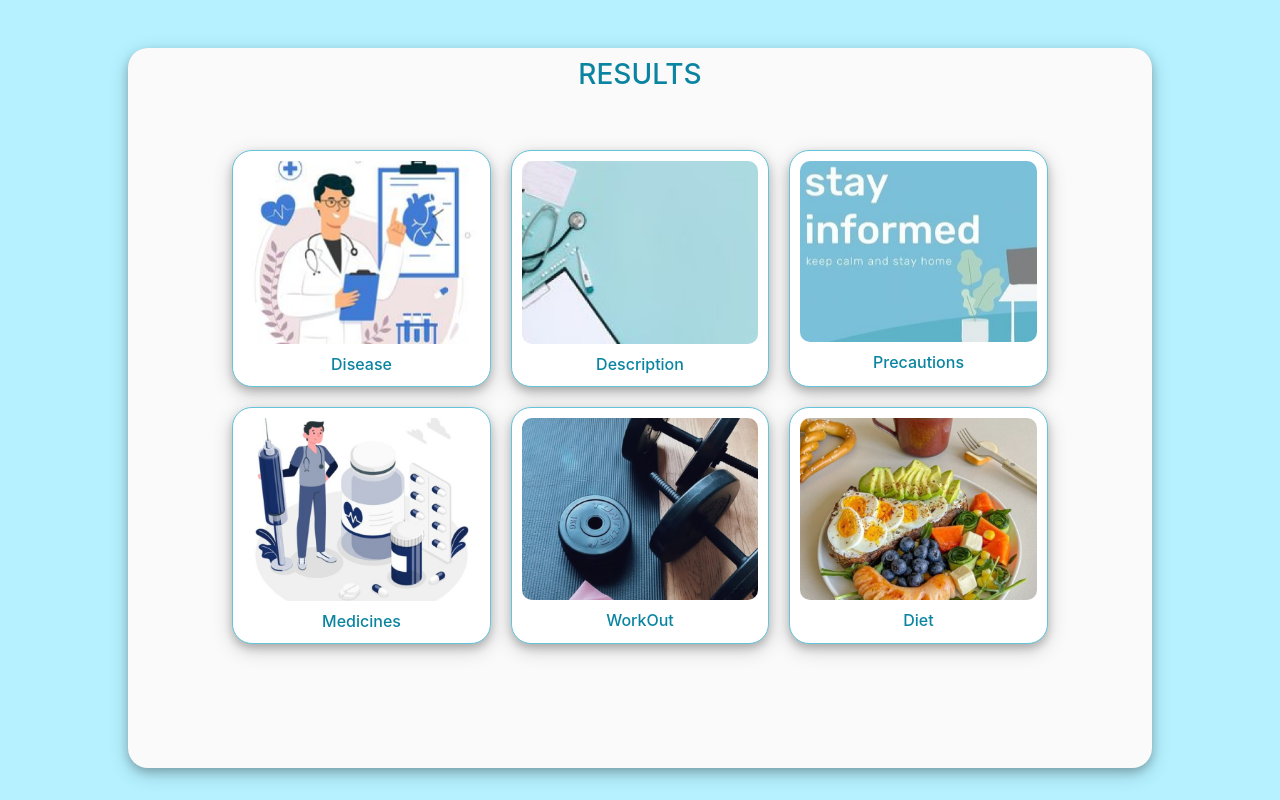
After one commit to ApoorvaKhajbage/medicine_recommendation_system, a Flask app: template templates/medicine.html in a window 1280 px wide. The commit adds this page. Run offline with Flask 3, Linux system fonts and the light colour scheme; the template is opened without the code that fills it, so the values that code supplies are empty; some libraries are stand-ins or nearby versions.

Commit message:
dashboard and results page completed

```diff
--- a/templates/index.html
+++ b/templates/index.html
@@ -26,6 +26,8 @@
             border-radius: 10%;
         }
     </style>
+
+    <!-- navbar -->
     <nav class="navbar navbar-expand-lg navbar-dark" style="background-color: rgba(255, 255, 255, 0.26);">
         <a class="navbar-brand"
             style="font-size: 2rem;font-family: 'Times New Roman', Times, serif; color:rgb(47, 47, 47)" href="#">Health
@@ -70,11 +72,14 @@
         </div>
     </div>
 
+    <!-- javascript -->
     <script>
         function redirectToDashboard() {
             window.location.href = 'dashboard.html';
         }
     </script>
+
+
     <script src="https://code.jquery.com/jquery-3.5.1.slim.min.js"></script>
     <script src="https://cdn.jsdelivr.net/npm/bootstrap@4.5.2/dist/js/bootstrap.bundle.min.js"></script>
 </body>
--- /dev/null
+++ b/templates/medicine.html
@@ -0,0 +1,74 @@
+<!DOCTYPE html>
+<html lang="en">
+<head>
+    <meta charset="UTF-8">
+    <meta name="viewport" content="width=device-width, initial-scale=1.0">
+    <title>Grid Layout Example with Bootstrap</title>
+    <link href="https://stackpath.bootstrapcdn.com/bootstrap/4.5.2/css/bootstrap.min.css" rel="stylesheet">
+</head>
+<body style="background-color: #b5f1ff;">
+
+    <style>
+        .box {
+            border: 1px solid #64c4d9;
+            padding: 10px;
+            padding-left: -15px;
+            padding-right: -15px;
+            /* width:400px; */
+            /* height: fit-content; */
+            text-align: center;
+            background-color: white;
+            margin: 10px;
+            border-radius: 20px;
+            box-shadow: 0 4px 8px 0 rgba(0, 0, 0, 0.2), 0 6px 20px 0 rgba(0, 0, 0, 0.19);
+        }
+        img{
+            width: 250px;
+            height: auto;
+            border-radius: 10px;
+        }
+        .cont{
+            margin: auto;
+            padding: 10px;
+            width: 80%;
+            height: 90vh;
+            background-color: rgb(250, 250, 250);
+            border-radius: 20px;
+            box-shadow: 0 4px 8px 0 rgba(0, 0, 0, 0.2), 0 6px 20px 0 rgba(0, 0, 0, 0.19);
+        }
+    </style>
+<div class="cont  mt-5 " >
+    <h3 class="text-center mb-5  " style="color: #0a84a0;">RESULTS</h3>
+    <!-- Grid layout -->
+    <div class="row d-flex justify-content-center " style="color: #0a84a0; font-weight: 500; ">
+        <div class="col-md-3 box" >
+            <img src="../static/disease.png" class="img-fluid" alt="Image 1">
+            <div class="text-center mt-2">Disease</div>
+        </div>
+        <div class="col-md-3 box">
+            <img src="../static/description 1.png" class="img-fluid" alt="Image 2">
+            <div class="text-center mt-2">Description</div>
+        </div>
+        <div class="col-md-3 box">
+            <img src="../static/precaution 1.png" class="img-fluid" alt="Image 3">
+            <div class="text-center mt-2">Precautions</div>
+        </div>
+        <div class="col-md-3 box">
+            <img src="../static/medicine 1.png" class="img-fluid" alt="Image 4">
+            <div class="text-center mt-2">Medicines</div>
+        </div>
+        <div class="col-md-3 box">
+            <img src="../static/workout 1.png" class="img-fluid" alt="Image 5">
+            <div class="text-center mt-2">WorkOut</div>
+        </div>
+        <div class="col-md-3 box">
+            <img src="../static/diet 1.png" class="img-fluid" alt="Image 6">
+            <div class="text-center mt-2">Diet</div>
+        </div>
+    </div>
+</div>
+
+<script src="https://code.jquery.com/jquery-3.5.1.slim.min.js"></script>
+<script src="https://cdn.jsdelivr.net/npm/bootstrap@4.5.2/dist/js/bootstrap.bundle.min.js"></script>
+</body>
+</html>
```
Also changed, not shown: templates/dashboard.html (+45 -2 lines), static/dashboard.png (renamed from static/image 2.png), static/disease.png (renamed from static/image 3.png).
